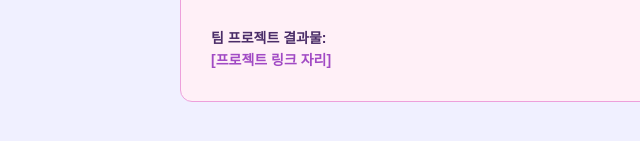
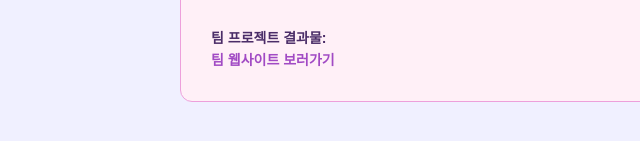
Before and after one commit to bora120/Web_Portfoilo, a plain HTML site: page team.html in a window 1280 px wide. Shown: the part 499-640 px from the top of the page, 0-640 px from the left. Drawn offline with Linux system fonts and the light colour scheme.

Commit message:
팀 프로젝트 링크 추가

```diff
--- a/team.html
+++ b/team.html
@@ -53,7 +53,9 @@
 
           <div style="margin-top: 30px">
             <p><strong>팀 프로젝트 결과물:</strong></p>
-            <a href="#">[프로젝트 링크 자리]</a>
+            <a href="https://teamproject-smoky.vercel.app" target="_blank">
+              팀 웹사이트 보러가기
+            </a>
           </div>
         </div>
       </div>
```
